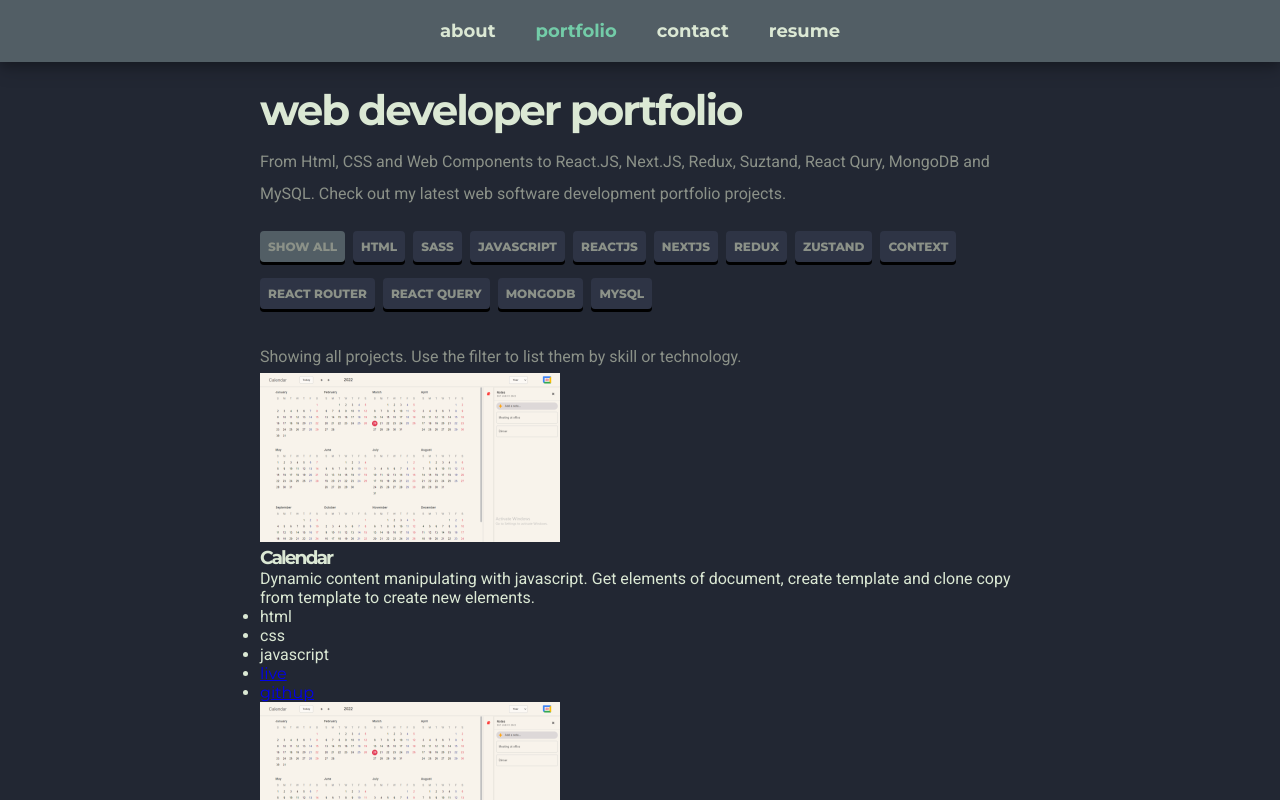
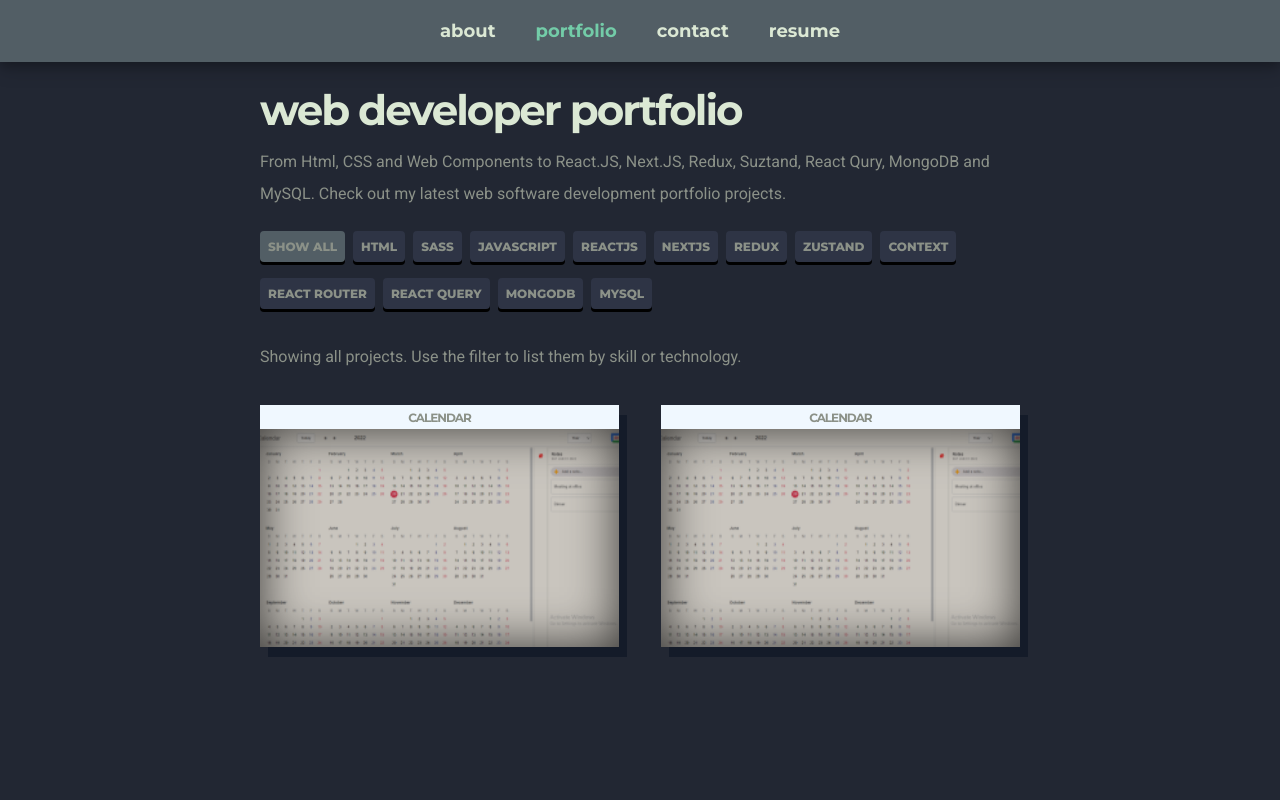
Before and after one commit to mikaeileghbal/react-portfolio, a React (Create React App) app: page /portfolio in a window 1280 px wide. Shown: the top 800 px of the page. Built offline with nearby package versions, Linux system fonts and the light colour scheme.

Commit message:
Add tags to porto items with style

```diff
--- a/src/pages/portfolio.js
+++ b/src/pages/portfolio.js
@@ -4,9 +4,14 @@ import {
   Container,
   Section,
   SectionTitle,
+  StyledButton,
   TagButton,
   Text,
 } from "../styles/global";
+
+import theme from "../styles/theme";
+
+const { colors } = theme;
 
 const TagList = styled.ul`
   list-style: none;
@@ -18,6 +23,162 @@ const TagList = styled.ul`
   column-gap: 0.5em;
   margin-top: 1.3em;
   margin-bottom: 2em;
+`;
+
+const ItemTagList = styled(TagList)`
+  row-gap: 0.5em;
+`;
+
+const ItemButtonList = styled(ItemTagList)`
+  opacity: 0;
+`;
+
+const PortoContainer = styled.div`
+  margin: 2em auto;
+  display: grid;
+  grid-template-columns: repeat(auto-fit, minmax(300px, 1fr));
+  justify-content: center;
+  row-gap: 2.6em;
+  column-gap: 2.6em;
+  counter-reset: slide-number;
+`;
+
+const PortoItem = styled.figure`
+  height: 242px;
+  position: relative;
+  overflow: hidden;
+  display: flex;
+  flex-flow: column nowrap;
+  background-color: ${colors.blueLight};
+  box-shadow: 8px 10px 0px rgba(2, 12, 27, 0.4),
+    inset 8px 10px 10px rgba(2, 12, 27, 0.4);
+  counter-increment: slide-number;
+  transition: all 0.3s;
+
+  &::before {
+    display: none;
+    content: counter(slide-number);
+    position: absolute;
+    left: 8px;
+    top: -18px;
+    font-size: 5rem;
+    color: rgba(255, 255, 255, 0.2);
+    z-index: 2;
+  }
+
+  &:hover {
+    //transform: translateY(-8px);
+  }
+
+  &:hover .item__header {
+    transform: translateY(0px);
+    opacity: 1;
+    //background-color: rgba(10, 10, 10, 0.7);
+  }
+  &:hover .item__header > h3 {
+    opacity: 0;
+  }
+  &:hover p {
+    transform: translate(0, -28px);
+  }
+  &:hover .item__list {
+    opacity: 1;
+    transform: translateY(-20px);
+    transition: transform 0.225s cubic-bezier(0.65, 1.55, 0.5, 1.3) 0.3s,
+      opacity 0.1s ease-out 0.3s;
+  }
+
+  &:hover .item__image {
+    //transform: scale(1.1);
+  }
+
+  .item__header {
+    margin-top: 1em;
+    width: 100%;
+    height: 100%;
+    padding: 1em;
+    display: flex;
+    flex-flow: column;
+    justify-content: center;
+    align-items: center;
+    background-color: rgba(10, 10, 10, 0.8);
+    opacity: 0;
+    text-align: center;
+    z-index: 2;
+    transform: translateY(-100%);
+    transform-style: flat;
+    transition: opacity 0.15s ease-out,
+      transform 0.25s cubic-bezier(0, 0.75, 0, 1);
+
+    p {
+      opacity: 0;
+      margin: 2px 0em 10px;
+
+      text-transform: capitalize;
+      user-select: none;
+      transform: translateY(0px);
+      transition: opacity 0.3s $transition-func, transform 0.2s $transition-func;
+    }
+  }
+
+  .item__image__wrapp {
+    position: absolute;
+    left: 0;
+    top: 10%;
+    width: 100%;
+    height: 90%;
+    box-shadow: 0 0 50px rgba(0, 0, 0, 0.75) inset;
+
+    &::before {
+      content: "";
+      position: absolute;
+      left: 0;
+      top: 0;
+      width: 100%;
+      height: 100%;
+      z-index: 2;
+      //background-color: red;
+      box-shadow: 0 0 50px rgba(0, 0, 0, 0.75) inset;
+      background-color: rgb(10, 10, 10, 0.2);
+      background-blend-mode: luminosity;
+    }
+  }
+
+  .item__image {
+    position: relative;
+    width: 100%;
+    height: 100%;
+    object-fit: cover;
+    z-index: 1;
+    opacity: 1;
+    transition: 0.3s;
+  }
+
+  .tags,
+  .links {
+    list-style: none;
+    justify-content: flex-start;
+    align-items: center;
+    opacity: 1;
+    transform: translateY(0px);
+  }
+`;
+
+const ItemTitle = styled.h3`
+  color: ${colors.grayDark};
+  background-color: aliceblue;
+  position: absolute;
+  top: 0;
+  left: 0;
+  width: 100%;
+  font-weight: 700;
+  font-size: 12px;
+  letter-spacing: -1px;
+  text-transform: uppercase;
+  text-align: center;
+  user-select: none;
+  padding: 0.4em 1em;
+  z-index: 9;
 `;
 
 export default function Portfolio() {
@@ -77,8 +238,8 @@ export default function Portfolio() {
           Showing all projects. Use the filter to list them by skill or
           technology.
         </Text>
-        <div class="project__container">
-          <figure class="item">
+        <PortoContainer>
+          <PortoItem>
             <div class="item__image__wrapp">
               <img
                 id="image"
@@ -87,31 +248,39 @@ export default function Portfolio() {
                 alt=""
               />
             </div>
-            <h3 id="title" class="item__title">
-              Calendar
-            </h3>
+            <ItemTitle>Calendar</ItemTitle>
             <figcaption class="item__header">
               <p id="desc" class="item__desc">
                 Dynamic content manipulating with javascript. Get elements of
                 document, create template and clone copy from template to create
                 new elements.
               </p>
-              <ul class="tags" id="tags">
-                <li>html</li>
-                <li>css</li>
-                <li>javascript</li>
-              </ul>
-              <ul class="item__list--links" id="viewlinks">
+              <ItemTagList>
                 <li>
-                  <a href="#">live</a>
+                  <TagButton>html</TagButton>
                 </li>
                 <li>
-                  <a href="#">githup</a>
+                  <TagButton>css</TagButton>
                 </li>
-              </ul>
+                <li>
+                  <TagButton>javascript</TagButton>
+                </li>
+              </ItemTagList>
+              {/* <ItemButtonList className="item__list">
+                <li>
+                  <StyledButton backColor={colors.greenHover}>
+                    live
+                  </StyledButton>
+                </li>
+                <li>
+                  <StyledButton backColor={colors.greenHover}>
+                    github
+                  </StyledButton>
+                </li>
+              </ItemButtonList> */}
             </figcaption>
-          </figure>
-          <figure class="item">
+          </PortoItem>
+          <PortoItem>
             <div class="item__image__wrapp">
               <img
                 id="image"
@@ -120,31 +289,39 @@ export default function Portfolio() {
                 alt=""
               />
             </div>
-            <h3 id="title" class="item__title">
-              Calendar
-            </h3>
+            <ItemTitle>Calendar</ItemTitle>
             <figcaption class="item__header">
               <p id="desc" class="item__desc">
                 Dynamic content manipulating with javascript. Get elements of
                 document, create template and clone copy from template to create
                 new elements.
               </p>
-              <ul class="tags" id="tags">
-                <li>html</li>
-                <li>css</li>
-                <li>javascript</li>
-              </ul>
-              <ul class="item__list--links" id="viewlinks">
+              <ItemTagList>
                 <li>
-                  <a href="#">live</a>
+                  <TagButton>html</TagButton>
                 </li>
                 <li>
-                  <a href="#">githup</a>
+                  <TagButton>css</TagButton>
                 </li>
-              </ul>
+                <li>
+                  <TagButton>javascript</TagButton>
+                </li>
+              </ItemTagList>
+              {/* <ItemButtonList className="item__list">
+                <li>
+                  <StyledButton backColor={colors.greenHover}>
+                    live
+                  </StyledButton>
+                </li>
+                <li>
+                  <StyledButton backColor={colors.greenHover}>
+                    github
+                  </StyledButton>
+                </li>
+              </ItemButtonList> */}
             </figcaption>
-          </figure>
-        </div>
+          </PortoItem>
+        </PortoContainer>
       </Container>
     </Section>
   );
```
